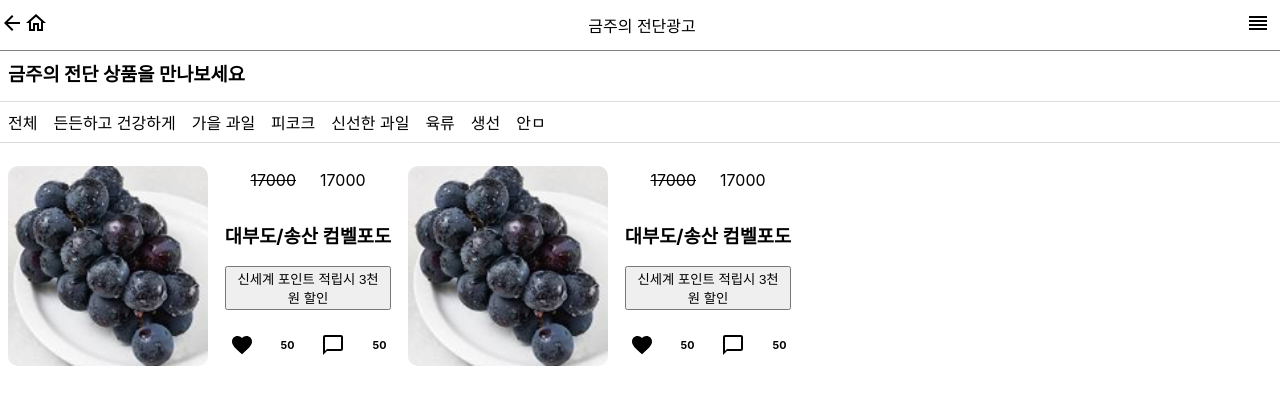
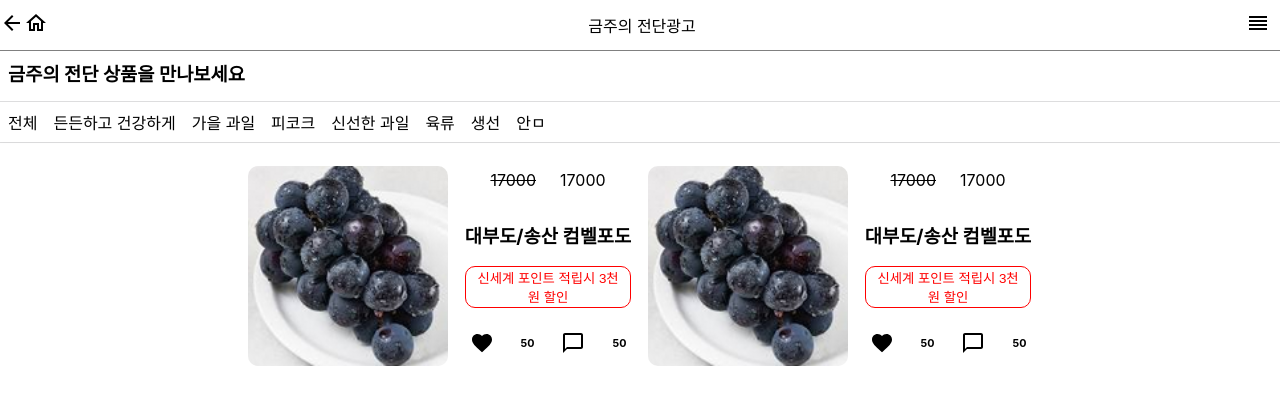
Before and after one commit to wjdtj9656/emart_fe, a React (Create React App) app: page / in a window 1280 px wide. Shown: the top 404 px of the page. Built offline with nearby package versions, Linux system fonts and the light colour scheme.

Commit message:
FEAT: layout update (center alignment)

```diff
--- a/src/components/Goods/Goods.module.css
+++ b/src/components/Goods/Goods.module.css
@@ -1,5 +1,6 @@
 .goodsBox {
   display: flex;
+  justify-content: center;
   flex-wrap: wrap;
   width: 100vw;
 }
@@ -28,6 +29,11 @@
 }
 .goodsEvent {
   width: 90%;
+  color: red;
+  background-color: white;
+  border-radius: 10px;
+  border: 1px solid red;
+  cursor: pointer;
 }
 .sideBtnGroup {
   display: flex;
@@ -41,7 +47,9 @@
 }
 .heartBtn {
   margin: auto;
+  cursor: pointer;
 }
 .chatBtn {
   margin: auto;
+  cursor: pointer;
 }
```
